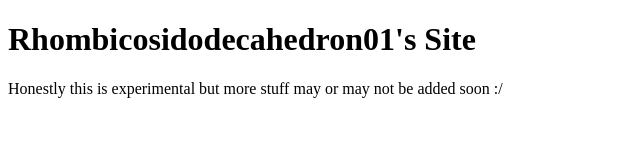
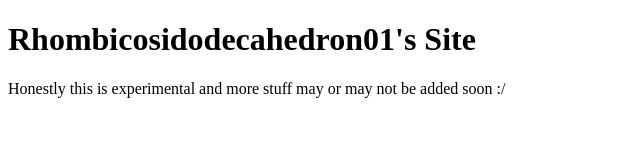
Before and after one commit to Rhombicosidodecahedron01/Rhombicosidodecahedron01.github.io, a plain HTML site: page index.html in a window 1280 px wide. Shown: the full height of the page, 0-640 px from the left. Drawn offline with Linux system fonts and the light colour scheme.

Commit message:
Update index.html

```diff
--- a/index.html
+++ b/index.html
@@ -2,6 +2,6 @@
 <html>
   <body>
 <h1>Rhombicosidodecahedron01's Site</h1>
-    <p>Honestly this is experimental but more stuff may or may not be added soon :/</p>
+    <p>Honestly this is experimental and more stuff may or may not be added soon :/</p>
 </body>
 </html>
```
